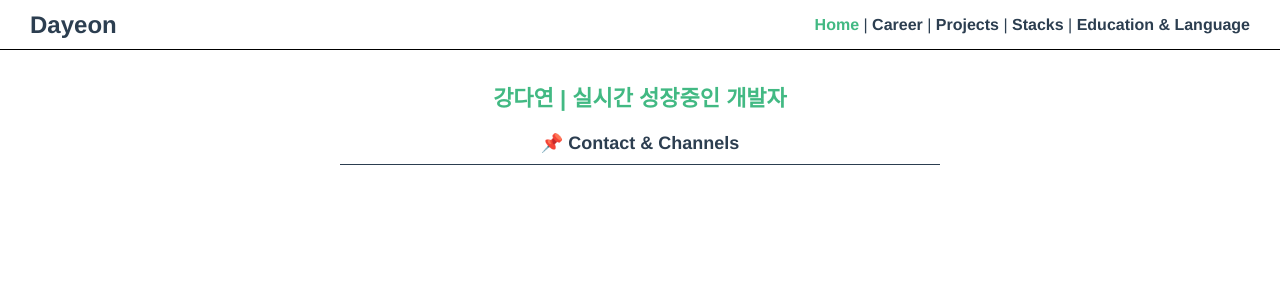
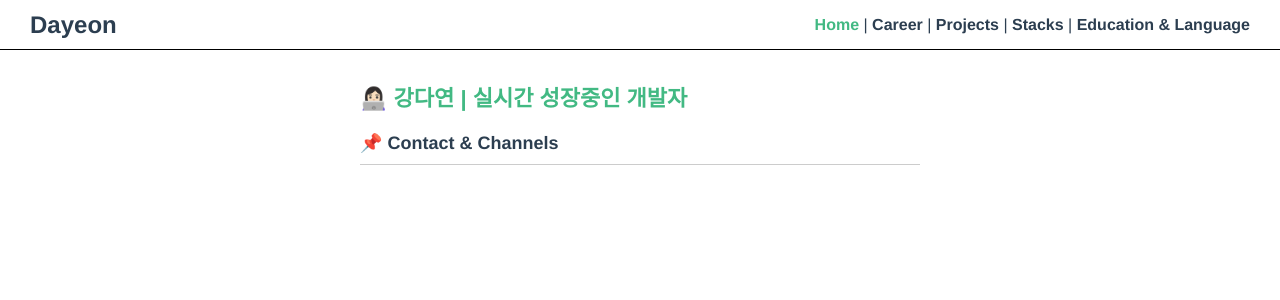
Before and after one commit to Kang-Dayeon/resume, a Vue app in the folder dyapp/: page / in a window 1280 px wide. Shown: the top 300 px of the page. Built offline with nearby package versions, Linux system fonts and the light colour scheme.

Commit message:
스타일 수정

```diff
--- a/dyapp/src/components/HelloWorld.vue
+++ b/dyapp/src/components/HelloWorld.vue
@@ -20,7 +20,10 @@ export default {
 <!-- Add "scoped" attribute to limit CSS to this component only -->
 <style scoped>
 .contentBox{
+  margin: 0 auto;
   padding: 30px 20px;
+  max-width: 600px;
+  text-align: left;
 }
 .title{
   font-size: 22px;
@@ -34,8 +37,7 @@ export default {
   color: #2c3e50;
 }
 .text-box{
-  margin: 10px auto;
-  max-width: 600px;
-  border-top: 1px solid #2c3e50;
+  margin-top: 10px;
+  border-top: 1px solid rgba(0,0,0,0.2);
 }
 </style>
--- a/dyapp/src/views/HomeView.vue
+++ b/dyapp/src/views/HomeView.vue
@@ -1,7 +1,7 @@
 <template>
   <div class="home">
     <HelloWorld
-    title="강다연 | 실시간 성장중인 개발자"
+    title="👩🏻‍💻 강다연 | 실시간 성장중인 개발자"
     subTitle="📌 Contact & Channels"
     />
   </div>
```
